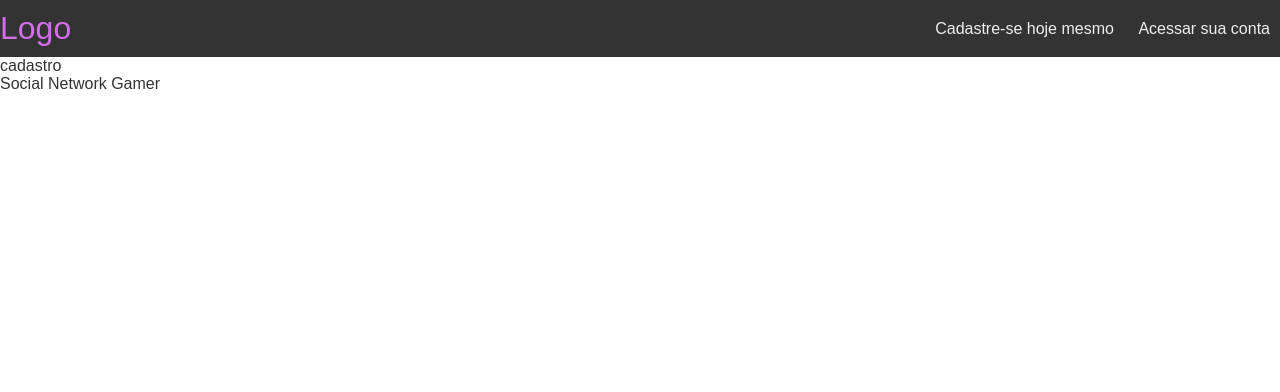
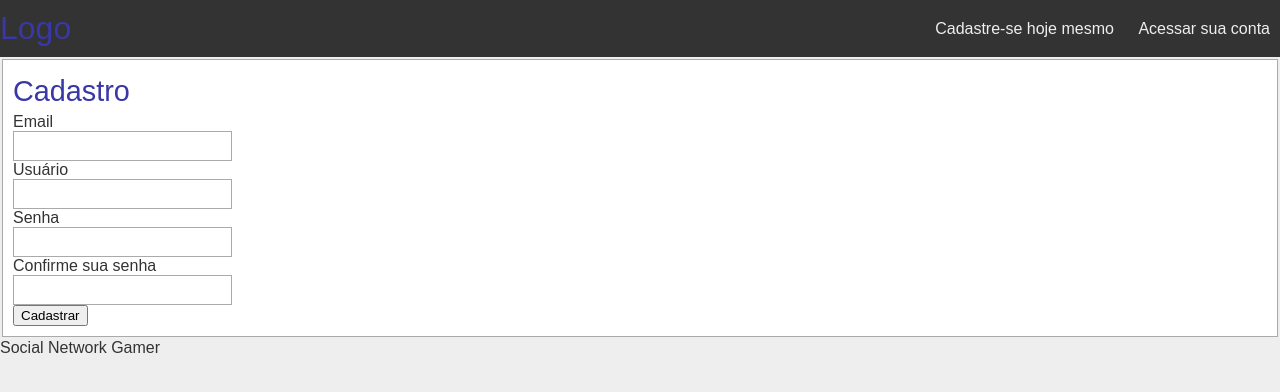
Before and after one commit to sanchezotavio/SocialNetwork, a plain HTML site: page index.html at #/cadastro in a window 1280 px wide. Drawn offline with Linux system fonts and the light colour scheme; some packages are replaced by stand-ins of ours.

Commit message:
melhoria css

```diff
--- a/app/controllers/CadastroController.js
+++ b/app/controllers/CadastroController.js
@@ -1,5 +1,6 @@
 app.controller('CadastroController', function($rootScope, $location) {
 
     $rootScope.activetab = $location.path();
+    $rootScope.emailFormat = /^[a-z]+[a-z0-9._]+@[a-z]+\.[a-z.]{2,5}$/;
 
 })
--- a/index.html
+++ b/index.html
@@ -16,12 +16,12 @@
 
     <header class="header header--default">
         <div class="container display-flex--center">
-            <div class="logo col-des-2 col-tab-3 col-mob-3">
+            <div class="logo col-des-2 col-tab-3 col-mob-3 align_left">
                 <a class="logo__link" href="#/">
                     <h1 class="logo__title">Logo</h1>
                 </a>
             </div>
-            <nav class="nav col-des-8 col-tab-7 col-mob-8 align_right  ">
+            <nav class="nav col-des-8 col-tab-7 col-mob-8 align_right">
                 <ul class="menu ">
                     <li class="item--horizontal">
                         <a class="item__link" href="#/cadastro">Cadastre-se hoje mesmo </a>
--- /dev/null
+++ b/styles/scss/app/_reset.scss
@@ -0,0 +1,104 @@
+/* _ _ Reset HTML _ _  */
+
+html,
+body,
+div,
+span,
+applet,
+object,
+iframe,
+h1,
+h2,
+h3,
+h4,
+h5,
+h6,
+p,
+blockquote,
+pre,
+a,
+abbr,
+acronym,
+address,
+big,
+cite,
+code,
+del,
+dfn,
+em,
+img,
+ins,
+kbd,
+q,
+s,
+samp,
+small,
+strike,
+strong,
+sub,
+sup,
+tt,
+var,
+b,
+u,
+i,
+center,
+dl,
+dt,
+dd,
+ol,
+ul,
+li,
+fieldset,
+form,
+label,
+legend,
+table,
+caption,
+tbody,
+tfoot,
+thead,
+tr,
+th,
+td,
+article,
+aside,
+canvas,
+details,
+embed,
+figure,
+figcaption,
+footer,
+header,
+hgroup,
+menu,
+nav,
+output,
+ruby,
+section,
+summary,
+time,
+mark,
+audio,
+video {
+    margin: 0;
+    padding: 0;
+    border: 0;
+    font-size: 100%;
+    font: inherit;
+    vertical-align: baseline;
+}
+
+article,
+aside,
+details,
+figcaption,
+figure,
+footer,
+header,
+hgroup,
+menu,
+nav,
+section {
+    display: block;
+}
--- a/styles/scss/app/_style.scss
+++ b/styles/scss/app/_style.scss
@@ -1,116 +1,9 @@
-@import 'variables.scss';
-
-/* _ _ Reset HTML _ _  */
-
-html,
-body,
-div,
-span,
-applet,
-object,
-iframe,
-h1,
-h2,
-h3,
-h4,
-h5,
-h6,
-p,
-blockquote,
-pre,
-a,
-abbr,
-acronym,
-address,
-big,
-cite,
-code,
-del,
-dfn,
-em,
-img,
-ins,
-kbd,
-q,
-s,
-samp,
-small,
-strike,
-strong,
-sub,
-sup,
-tt,
-var,
-b,
-u,
-i,
-center,
-dl,
-dt,
-dd,
-ol,
-ul,
-li,
-fieldset,
-form,
-label,
-legend,
-table,
-caption,
-tbody,
-tfoot,
-thead,
-tr,
-th,
-td,
-article,
-aside,
-canvas,
-details,
-embed,
-figure,
-figcaption,
-footer,
-header,
-hgroup,
-menu,
-nav,
-output,
-ruby,
-section,
-summary,
-time,
-mark,
-audio,
-video {
-    margin: 0;
-    padding: 0;
-    border: 0;
-    font-size: 100%;
-    font: inherit;
-    vertical-align: baseline;
-}
-
-article,
-aside,
-details,
-figcaption,
-figure,
-footer,
-header,
-hgroup,
-menu,
-nav,
-section {
-    display: block;
-}
-
-
 /* _ _ Configurações _ _ */
 
 body {
     font-family: $font-primary;
     color: $color-font;
+    background-color: $color-body;
 }
 
 
@@ -165,10 +58,22 @@ body {
     flex-grow: $value;
 }
 
+@mixin flex-flow($value) {
+    -webkit-flex-flow: $value;
+    -moz-flex-flow: $value;
+    -ms-flex-flow: $value;
+    -o-flex-flow: $value;
+    flex-flow: $value;
+}
+
 @media (min-width: $width-desktop) {
     @for $i from 1 through $max-col {
         .col-des-#{$i} {
             @include flex($i);
+            @if($max-col==$i) {
+                width: 100%;
+                @include flex-flow(column wrap);
+            }
         }
     }
 }
@@ -177,6 +82,10 @@ body {
     @for $i from 1 through $max-col {
         .col-tab-#{$i} {
             @include flex($i);
+            @if($max-col==$i) {
+                width: 100%;
+                @include flex-flow(column wrap);
+            }
         }
     }
 }
@@ -185,13 +94,21 @@ body {
     @for $i from 1 through $max-col {
         .col-mob-#{$i} {
             @include flex($i);
+            @if($max-col==$i) {
+                width: 100%;
+                @include flex-flow(column wrap);
+            }
         }
     }
 }
 
-.center {
-    margin-left: auto;
-    margin-right: auto;
+@for $i from 1 through $max-col {
+    .order-#{$i} {
+        @include flex($i);
+        @if($max-col==$i) {
+            @include order($i);
+        }
+    }
 }
 
 .display-flex {
@@ -206,14 +123,53 @@ body {
     }
 }
 
+.title {
+    font-family: $font-title;
+    color: $color-title;
+    display: block;
+    &--main {
+        @extend .title;
+        font-size: 180%;
+        margin-top: 5px;
+        margin-bottom: 5px;
+    }
+}
+
 .header {
     width: 100%;
     display: inline-block;
     &--default {
+        @extend .header;
+        display: block;
+        width: 100%;
         padding-top: 10px;
         padding-bottom: 10px;
         background-color: $color-header;
     }
+}
+
+.box {
+    border: 1px solid $color-border-box;
+    background-color: #ffffff;
+    padding: 10px;
+    margin: 2px;
+    &--new {
+        @extend .box;
+        width: calc(100% - 24px);
+    }
+}
+
+.form {}
+
+.text_box {
+    padding: 5px;
+    border: 1px solid $color-border-box;
+    font-size: 100%;
+    min-width: 120px;
+}
+
+.text_box:focus {
+    border-color: $color-primary;
 }
 
 .menu {
@@ -245,6 +201,30 @@ body {
     }
 }
 
+.center {
+    margin-left: auto;
+    margin-right: auto;
+}
+
 .align_right {
     text-align: right;
 }
+
+.align_left {
+    text-align: left;
+}
+
+.align_center {
+    text-align: center;
+}
+
+
+/* _ _ angularjs _ _ */
+
+input.ng-invalid.ng-touched {
+    border-color: #BF1B1B;
+}
+
+input.ng-valid.ng-touched {
+    border-color: #1FBF57;
+}
--- a/styles/scss/app/_variables.scss
+++ b/styles/scss/app/_variables.scss
@@ -5,11 +5,14 @@ $font-title: 'Arial';
 
 /* - - Cores - - */
 
-$color-primary: #D46DEA;
+$color-body: #eeeeee;
+$color-primary: #3A37A6;
 $color-font: #333333;
 $color-box: #dddddd;
+$color-title: #3A37A6;
 $color-header: #333333;
 $color-light: #eeeeee;
+$color-border-box: #aaaaaa;
 
 /* - - Estrutura - - */
 
--- a/styles/scss/main.scss
+++ b/styles/scss/main.scss
@@ -1,3 +1,5 @@
 /* App */
+
+@import "app/_reset";
 @import "app/_variables";
 @import "app/_style";
--- a/views/cadastro.html
+++ b/views/cadastro.html
@@ -1,3 +1,41 @@
 <div class="container">
-    <h1> cadastro </h1>
+    <div class="box--new">
+
+        <h1 class="title--main"> Cadastro </h1>
+
+        <form class="form" name="cadastroUsuario" ng-submit="save()" novalidate>
+            <div>
+                <div>Email</div>
+                <div>
+                    <input type="email" name="email" ng-model="email" ng-pattern="emailFormat" class="text_box" required/>
+                </div>
+                <div ng-show="cadastroUsuario.email.$dirty && cadastroUsuario.email.$invalid">
+                    <div ng-show="cadastroUsuario.email.$error.required">Digite o seu email.</div>
+                    <div ng-show="cadastroUsuario.email.$error.email">Email inválido.</div>
+                </div>
+            </div>
+            <div>
+                <div class="">Usuário</div>
+                <div>
+                    <input type="text" name="usuario" ng-model="usuario" class="text_box" required/>
+                </div>
+            </div>
+            <div>
+                <div class="">Senha</div>
+                <div>
+                    <input type="text" name="senha" ng-model="senha" class="text_box" required/>
+                </div>
+            </div>
+            <div>
+                <div class="">Confirme sua senha</div>
+                <div>
+                    <input type="text" name="confSenha" ng-model="confSenha" class="text_box" required/>
+                </div>
+            </div>
+            <div>
+                <input type="submit" id="submit" value="Cadastrar" />
+            </div>
+        </form>
+
+    </div>
 </div>
```
Also changed, not shown: styles/css/main.css, 1 other file.
